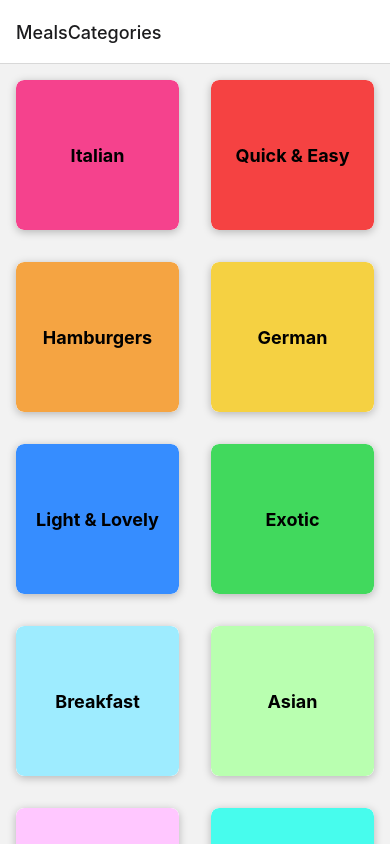
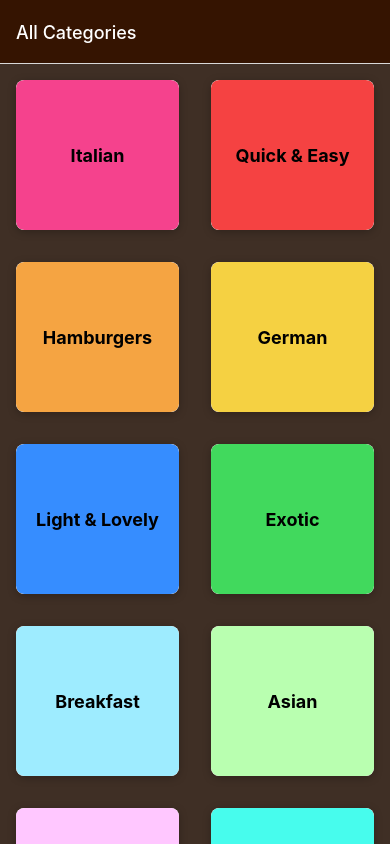
Before and after one commit to ratheeshcn/meals-app, a React Native app: screen / in a window 390 px wide. Built offline with nearby package versions, Linux system fonts and the light colour scheme.

Commit message:
navigation and screen title

```diff
--- a/App.js
+++ b/App.js
@@ -13,8 +13,20 @@
     <>
       <StatusBar style="light"></StatusBar>
       <NavigationContainer>
-        <Stack.Navigator>
-          <Stack.Screen name="MealsCategories" component={CategoriesScreen} />
+        <Stack.Navigator
+          screenOptions={{
+            headerStyle: { backgroundColor: "#351401" },
+            headerTintColor: "white",
+            contentStyle: { backgroundColor: "#3f2f25" },
+          }}
+        >
+          <Stack.Screen
+            name="MealsCategories"
+            component={CategoriesScreen}
+            options={{
+              title: "All Categories",
+            }}
+          />
           <Stack.Screen name="MealsOverview" component={MealsOverviewScreen} />
         </Stack.Navigator>
       </NavigationContainer>
--- a/screens/MealsOverviewScreen.js
+++ b/screens/MealsOverviewScreen.js
@@ -1,12 +1,22 @@
 import { View, Text, StyleSheet, FlatList } from "react-native";
-import { MEALS } from "../data/dummy-data";
+import { MEALS, CATEGORIES } from "../data/dummy-data";
+import { useLayoutEffect } from "react";
 import MealItem from "../components/MealItem";
 
-function MealsOverviewScreen({ route }) {
+function MealsOverviewScreen({ route, navigation }) {
   const catId = route.params.categoryID;
+
   const displayedMeals = MEALS.filter((mealItem) => {
     return mealItem.categoryIds.indexOf(catId) >= 0;
   });
+
+  useLayoutEffect(() => {
+    const categoryTitle = CATEGORIES.find(
+      (category) => category.id === catId
+    ).title;
+
+    navigation.setOptions({ title: categoryTitle });
+  }, [catId, navigation]);
 
   function renderedMealItem(itemData) {
     const item = itemData.item;
```
